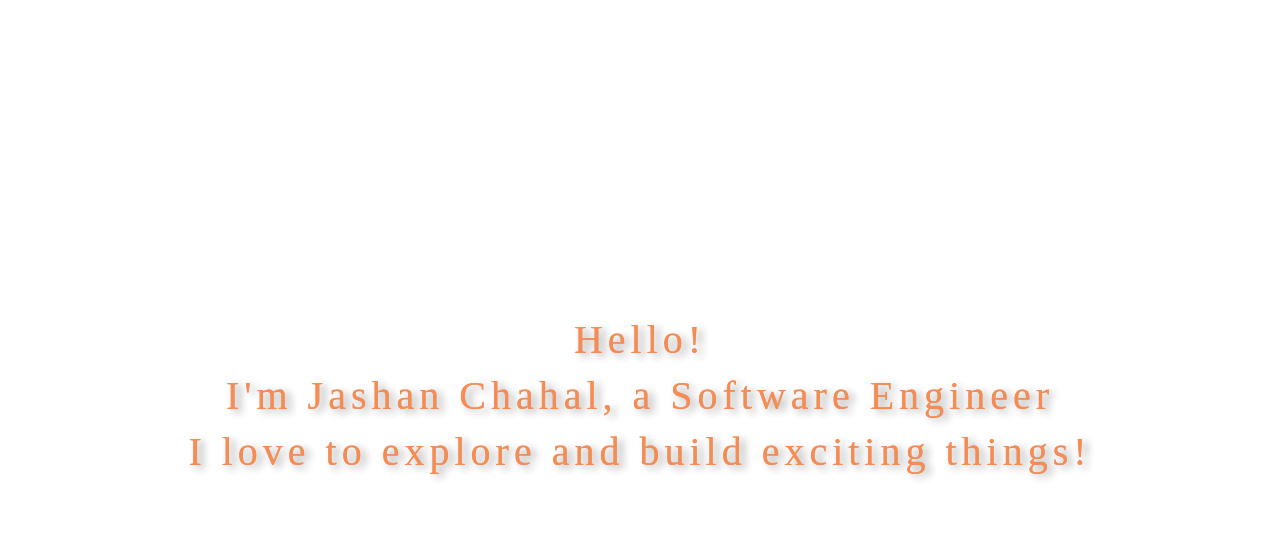
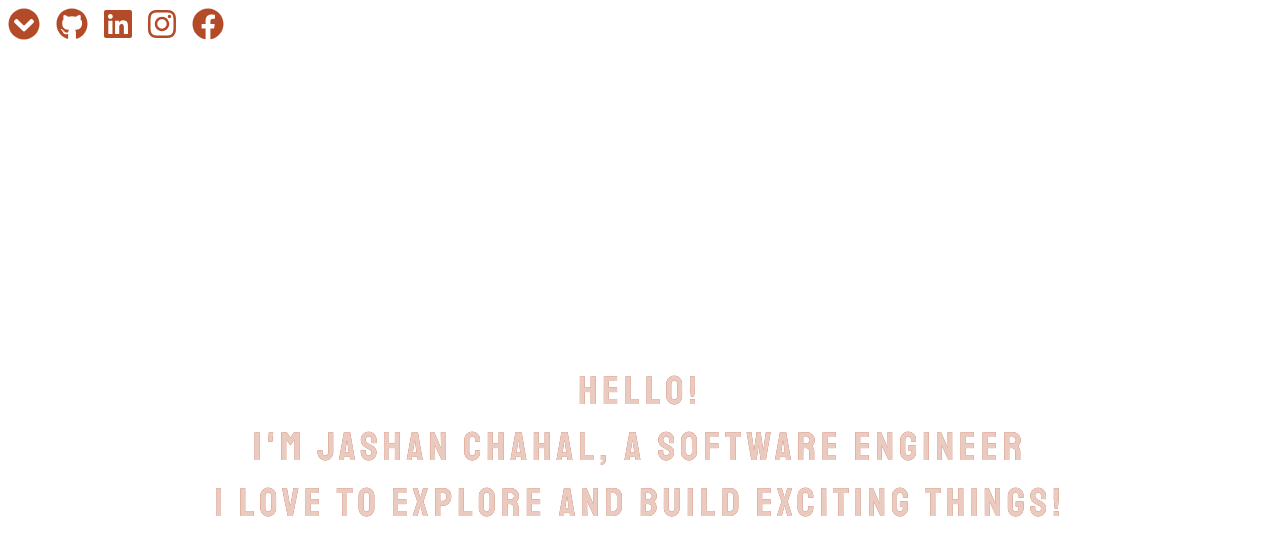
Before and after one commit to JashanChahal/JashanChahal.github.io, a React (Create React App) app: page / in a window 1280 px wide. Shown: the top 556 px of the page. Built offline with nearby package versions, Linux system fonts and the light colour scheme.

Commit message:
Ui changes and added social media icons

```diff
--- a/package.json
+++ b/package.json
@@ -5,6 +5,7 @@
   "homepage": "http://JashanChahal.github.io/",
   "dependencies": {
     "@fortawesome/fontawesome-svg-core": "^1.2.32",
+    "@fortawesome/free-brands-svg-icons": "^5.15.1",
     "@fortawesome/free-solid-svg-icons": "^5.15.1",
     "@fortawesome/react-fontawesome": "^0.1.14",
     "@testing-library/jest-dom": "^5.11.4",
--- a/src/components/Intro.js
+++ b/src/components/Intro.js
@@ -1,13 +1,23 @@
-import { AnimatedText } from "./AnimatedText"
-
+import { FontAwesomeIcon } from "@fortawesome/react-fontawesome"
+import { AnimatedText } from "./AnimatedText";
+import { faChevronCircleDown } from '@fortawesome/free-solid-svg-icons';
+import { faGithub, faFacebook, faInstagram, faLinkedin } from '@fortawesome/free-brands-svg-icons'
 export const Intro = () => {
     return (
-        <div className="Intro">
-           <AnimatedText textColor = "#f09f73" overlayColor="#f58c53">
-            <h1>Hello!</h1>
-            <h1>I'm Jashan Chahal, a Software Engineer</h1>
-            <h1>I love to explore and build exciting things!</h1>
-            </AnimatedText>
+        <div>
+            <FontAwesomeIcon className="m-2" color="#b34b29" size="2x" icon={faChevronCircleDown} />
+            <FontAwesomeIcon className="m-2" color="#b34b29" size="2x" icon={faGithub} />
+            <FontAwesomeIcon className="m-2" color="#b34b29" size="2x" icon={faLinkedin} />
+            <FontAwesomeIcon className="m-2" color="#b34b29" size="2x" icon={faInstagram} />
+            <FontAwesomeIcon className="m-2" color="#b34b29" size="2x" icon={faFacebook} />
+
+            <div className="Intro">
+                <AnimatedText textColor="#b34b29" overlayColor="#ebcac0">
+                    <h1>Hello!</h1>
+                    <h1>I'm Jashan Chahal, a Software Engineer</h1>
+                    <h1>I love to explore and build exciting things!</h1>
+                </AnimatedText>
+            </div>
         </div>
     )
 }
--- a/src/components/animatedText.css
+++ b/src/components/animatedText.css
@@ -8,20 +8,16 @@
     color: #000000;
     font-size: 100px;
     font-weight: 600;
-    font-family: "Graduate",cursive;
     line-height: 1.1;
     letter-spacing: 5px;
-    text-shadow: 5px 3px 8px rgb(0,0,0,0.2);
     margin: 0;
 }
 
 .animatedTextContentClone {
     font-size: 100px;
     font-weight: 600;
-    font-family: "Graduate",cursive;
     line-height: 1.1;
     letter-spacing: 5px;
-    text-shadow: 5px 3px 8px rgb(0,0,0,0.2);
     margin: 0;
     position: absolute;
     left: 0;
--- a/src/index.css
+++ b/src/index.css
@@ -2,7 +2,6 @@ body {
   margin: 0;
   font-family: 'Staatliches', cursive;
   background-color: white;
-  color: white;
   padding: 0;
   margin: 0;
 }
```
Also changed, not shown: 2 other files (tests, documents, lock files or other folders).
